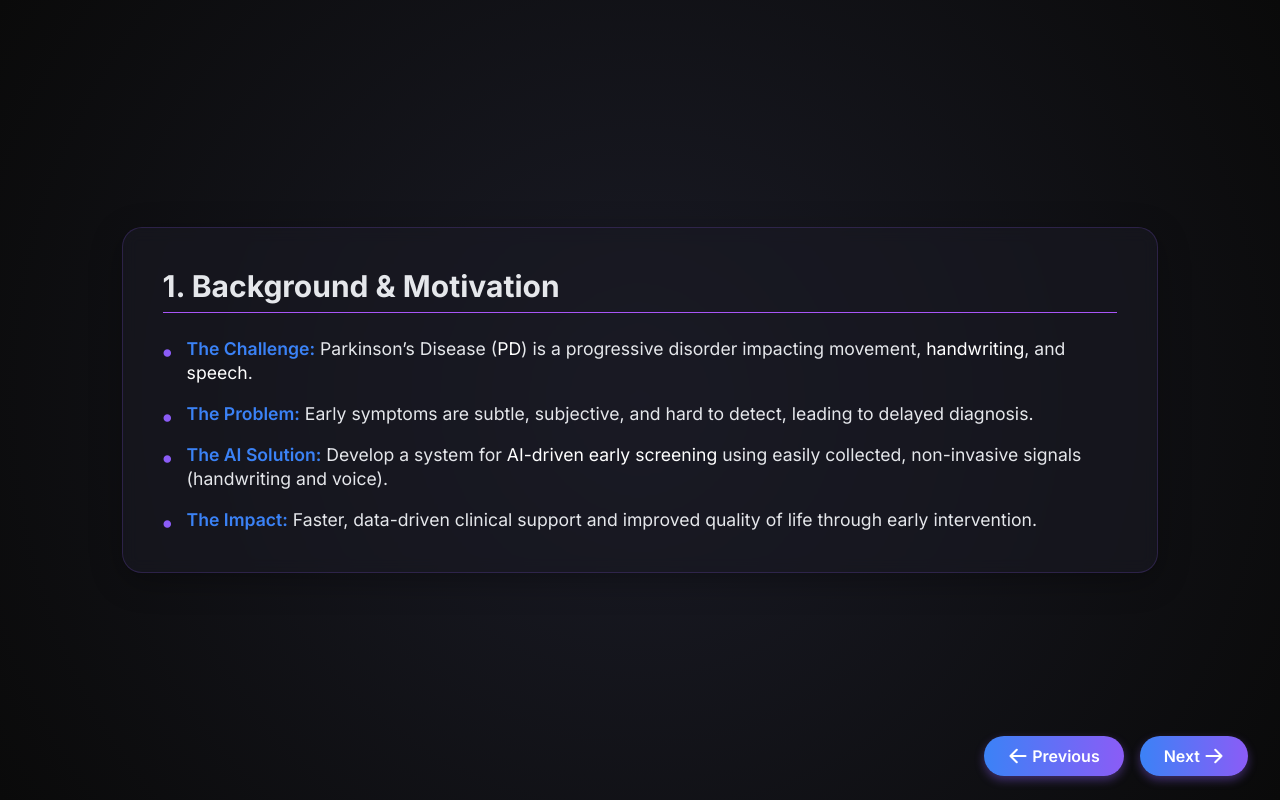
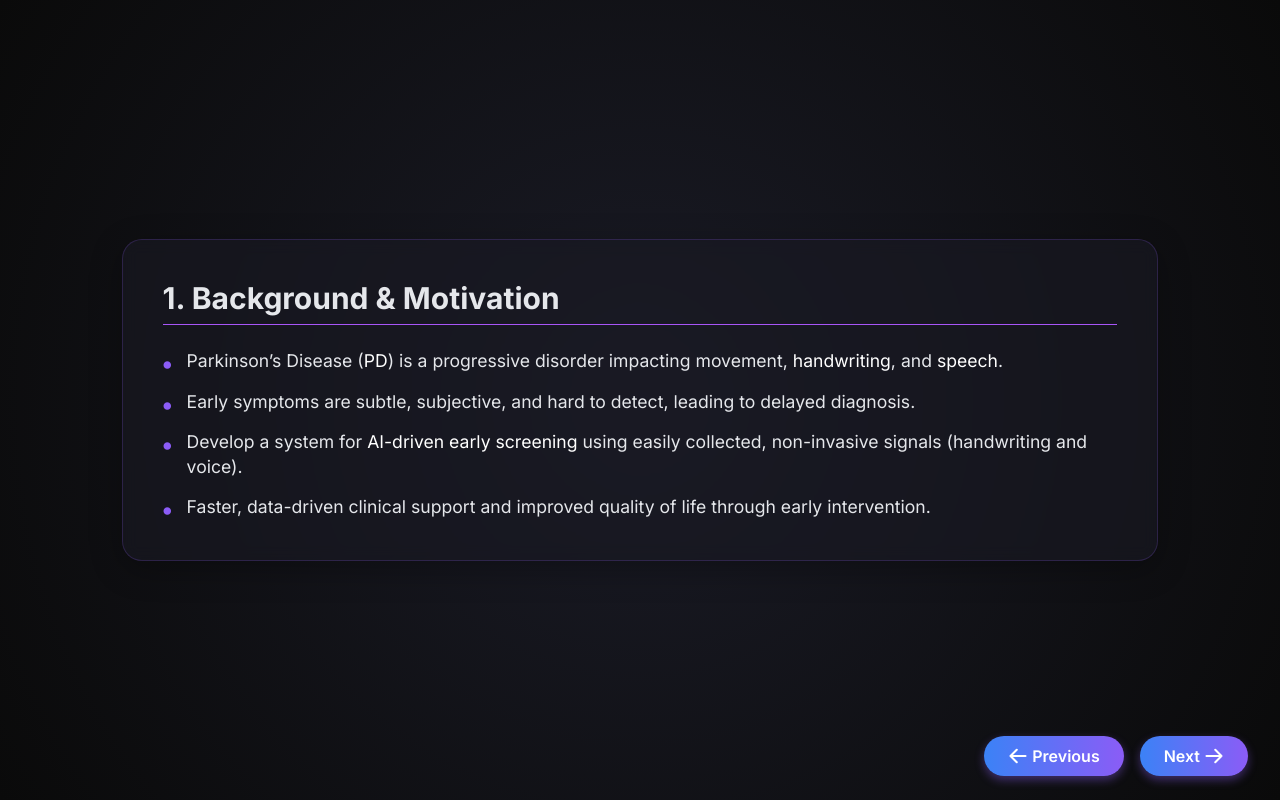
Before and after one commit to Arif5533/presentation, a plain HTML site: page index.html in a window 1280 px wide. Both pictures are taken after a click on the button "Next". Drawn offline with nearby package versions, Linux system fonts and the light colour scheme.

Commit message:
Revise background and motivation section

```diff
--- a/index.html
+++ b/index.html
@@ -151,10 +151,10 @@
         <div class="slide-content-box">
             <h2 class="text-3xl font-bold mb-6 border-b border-purple-500 pb-2">1. Background & Motivation</h2>
             <ul class="space-y-4">
-                <li><strong class="accent-text">The Challenge:</strong> Parkinson’s Disease (<span class="text-white">PD</span>) is a progressive disorder impacting movement, <span class="text-white">handwriting</span>, and <span class="text-white">speech</span>.</li>
-                <li><strong class="accent-text">The Problem:</strong> Early symptoms are subtle, subjective, and hard to detect, leading to delayed diagnosis.</li>
-                <li><strong class="accent-text">The AI Solution:</strong> Develop a system for <span class="text-white">AI-driven early screening</span> using easily collected, non-invasive signals (handwriting and voice).</li>
-                <li><strong class="accent-text">The Impact:</strong> Faster, data-driven clinical support and improved quality of life through early intervention.</li>
+                <li> Parkinson’s Disease (<span class="text-white">PD</span>) is a progressive disorder impacting movement, <span class="text-white">handwriting</span>, and <span class="text-white">speech</span>.</li>
+                <li>Early symptoms are subtle, subjective, and hard to detect, leading to delayed diagnosis.</li>
+                <li>Develop a system for <span class="text-white">AI-driven early screening</span> using easily collected, non-invasive signals (handwriting and voice).</li>
+                <li>Faster, data-driven clinical support and improved quality of life through early intervention.</li>
             </ul>
         </div>
     </div>
```
